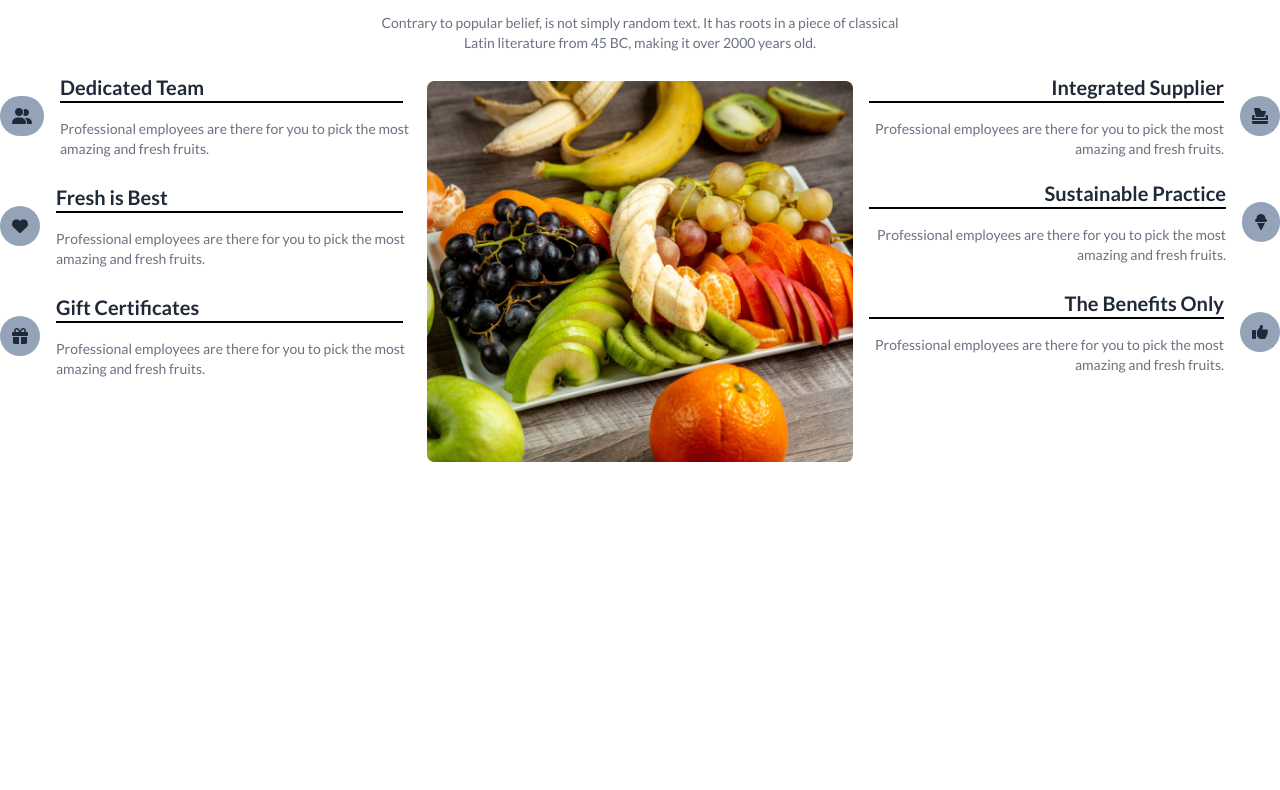
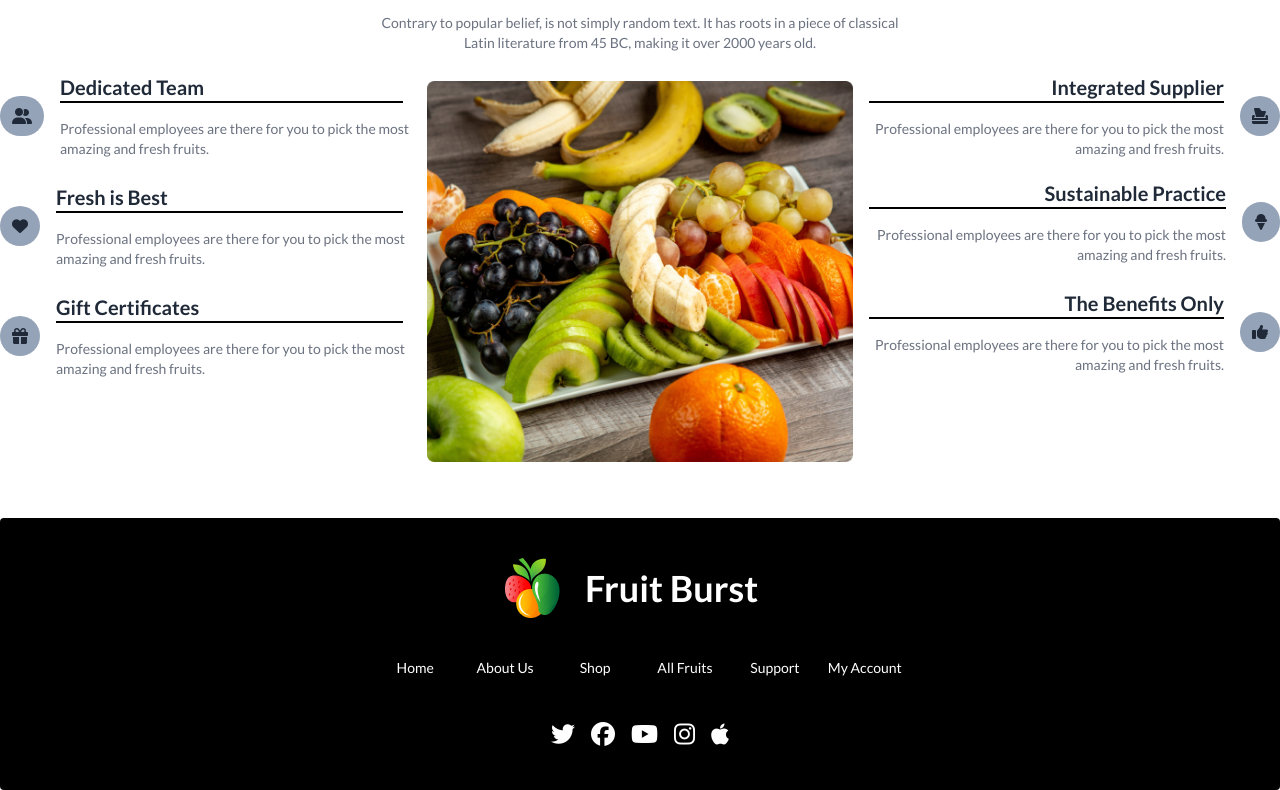
Before and after one commit to Sowravq/fruit-brust, a plain HTML site: page index.html in a window 1280 px wide. Shown: the part 2332-3122 px from the top of the page. Before the commit the page ends 2794 px from the top, so only its background shows below. Drawn offline with nearby package versions, Linux system fonts and the light colour scheme.

Commit message:
my last commit

```diff
--- a/index.html
+++ b/index.html
@@ -567,7 +567,7 @@
                      </div>
 
                      <div class=" lg:text-right flex-1 ml-0 md:ml-12 lg:ml-auto mt-0 md:mt-0 lg:mt-5">
-                      <div class="flex space-x-4 items-center">
+                      <div class="flex space-x-4 items-center mr-5 lg:mr-auto">
                         <div class=" lg:hidden">
                           <i class="fa-solid fa-box-tissue bg-slate-400 p-3 rounded-full"></i>
                          </div>
@@ -581,7 +581,7 @@
                           <i class="fa-solid fa-box-tissue bg-slate-400 p-3 rounded-full"></i>
                          </div>
                       </div>
-                      <div class="flex space-x-4 items-center mt-5">
+                      <div class="flex space-x-4 items-center mt-5 mr-5 lg:mr-auto">
                         <div class=" lg:hidden">
                           <i class="fa-solid fa-ice-cream bg-slate-400 p-3 rounded-full"></i>
                          </div>
@@ -593,7 +593,7 @@
                           <i class="fa-solid fa-ice-cream bg-slate-400 p-3 rounded-full"></i>
                          </div>
                       </div>
-                      <div class="flex space-x-4 items-center mt-6">
+                      <div class="flex space-x-4 items-center mt-6 mr-5 lg:mr-auto">
                         <div class=" lg:hidden">
                           <i class="fa-solid fa-ice-cream bg-slate-400 p-3 rounded-full"></i>
                          </div>
@@ -618,7 +618,28 @@
 
 
       </main>
-      <footer>
+
+      <footer class="footer footer-center p-10 bg-black text-base-content rounded mt-14">
+          <div class="flex text-white">
+        <img src="images/logo.png" alt="" srcset="" class="w-7 lg:w-auto"><a class="btn btn-ghost normal-case text-xl md:text-3xl lg:text-4xl font-bold ">  Fruit Burst</a>
+      </div>
+        <div class="grid  grid-cols-3 lg:grid-cols-6 gap-4 text-white ">
+          <a class="link link-hover">Home</a>
+          <a class="link link-hover">About Us</a>
+          <a class="link link-hover">Shop</a>
+          <a class="link link-hover">All Fruits</a>
+          <a class="link link-hover">Support</a>
+          <a class="link link-hover">My Account</a>
+        </div>
+        <div>
+          <div class="grid grid-flow-col gap-4">
+            <a><i class="fa-brands fa-twitter text-2xl text-white"></i> </a>
+            <a> <i class="fa-brands fa-facebook text-2xl text-white"></i></a>
+            <a> <i class="fa-brands fa-youtube text-2xl text-white"></i></a>
+            <a><i class="fa-brands fa-instagram text-2xl text-white"></i> </a>
+            <a> <i class="fa-brands fa-apple text-2xl text-white"></i></a>
+          </div>
+        </div>
 
       </footer>
 </body>
```
